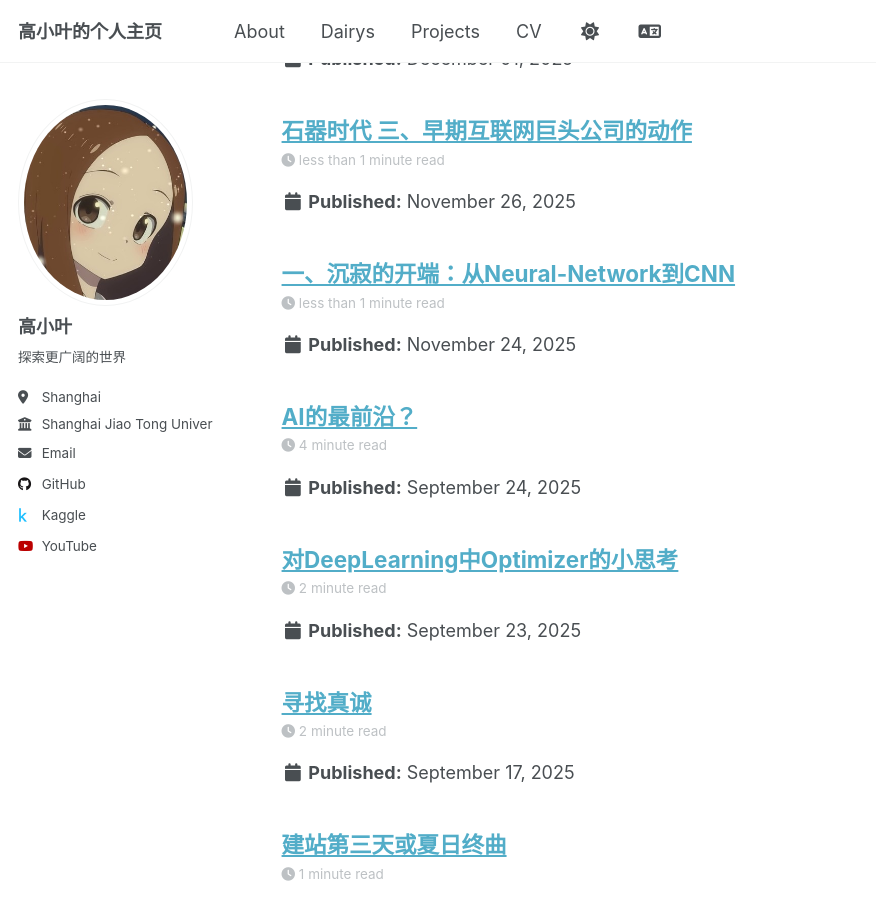
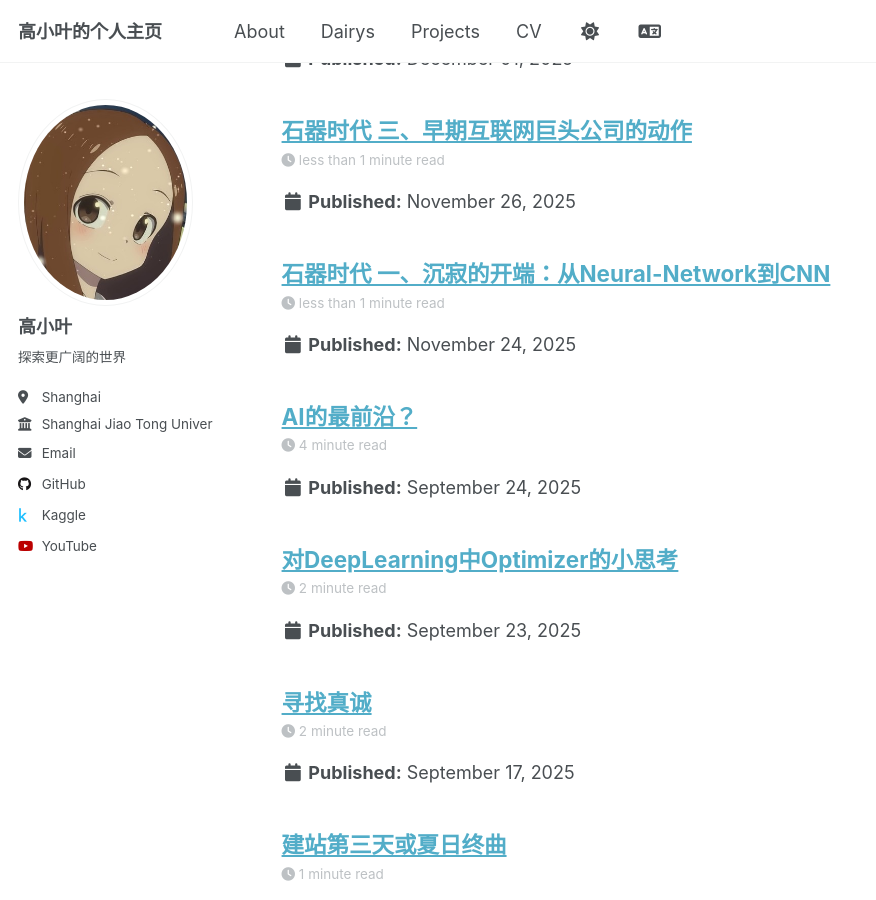
Before and after one commit to gaoyesjtu/gaoyesjtu.github.io, a Jekyll site: the page built from _pages/year-archive.html, in a window 1280 px wide and 900 px high, scrolled down 507 px. Shown: the whole window, without its empty margins (0-876 px from the left). Built offline with Jekyll 4.4.1, drawn with Linux system fonts in a browser that asks for light colours; comment, search, counter and statistics services are not loaded.

Commit message:
Update 2025-11-24-d.md

```diff
--- a/_dairys/AI_History/2025-11-24-d.md
+++ b/_dairys/AI_History/2025-11-24-d.md
@@ -1,5 +1,5 @@
 ---
-title: "一、沉寂的开端：从Neural-Network到CNN"
+title: "石器时代 一、沉寂的开端：从Neural-Network到CNN"
 date: 2025-11-24
 tags: [历史]
 comments: true
```
